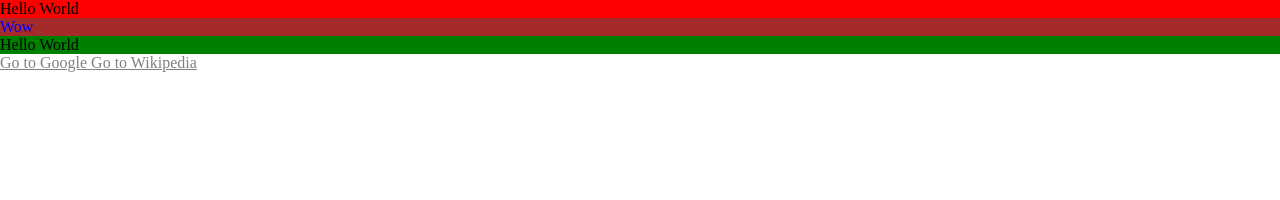
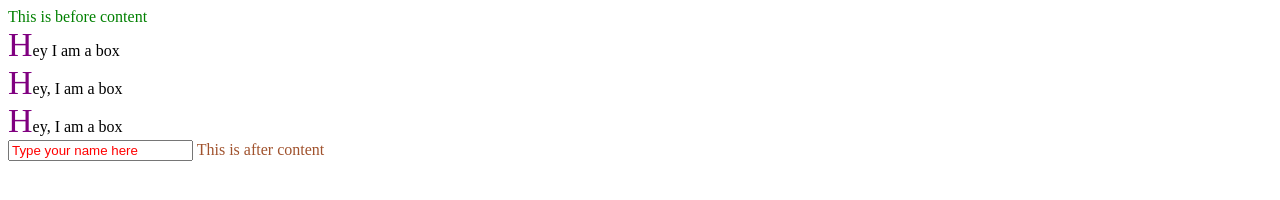
Before and after one commit to Vortex127/Frontend-Practice, a plain HTML site: page css/selectors/index.html in a window 1280 px wide. Drawn offline with Linux system fonts and the light colour scheme.

Commit message:
Learned a lil more

```diff
--- a/css/selectors/index.html
+++ b/css/selectors/index.html
@@ -1,4 +1,4 @@
-<!DOCTYPE html>
+<!-- <!DOCTYPE html>
 <html lang="en">
 <head>
     <meta charset="UTF-8">
@@ -55,3 +55,59 @@
     <a href="http://www.wikipedia.com"> Go to Wikipedia </a>
 </body>
 </html>
+
+<!-- Below is more deets on selectors-->
+
+<!DOCTYPE html>
+<html lang="en">
+<head>
+    <meta charset="UTF-8">
+    <meta name="viewport" content="width=device-width, initial-scale=1.0">
+    <title>More on Selectors</title>
+    <style>
+        /* .box:first-child{
+            background-color: red;
+        } */
+
+        /* .box::first-line{
+            color: red;
+        } */
+
+        /* .boxes *{
+            color:blue;
+            border: 2px solid black;
+        } */
+
+        .boxes::before{
+            content: "This is before content";
+            color: green;
+        }
+
+        .boxes::after{
+            content: "This is after content";
+            color: sienna;
+        }
+
+        ::selection{
+            color: aqua;
+        }
+
+        .box::first-letter{
+            color: purple;
+            font-size: 34px;
+        }
+
+        input::placeholder{
+            color: red;
+        }
+    </style>
+</head>
+<body>
+    <div class="boxes">
+        <div class="box">Hey I am a box </div>
+        <div class="box"> Hey, I am a box </div>
+        <div class="box"> Hey, I am a box </div>
+        <input type="text" placeholder="Type your name here">
+    </div>
+</body>
+</html>
```
